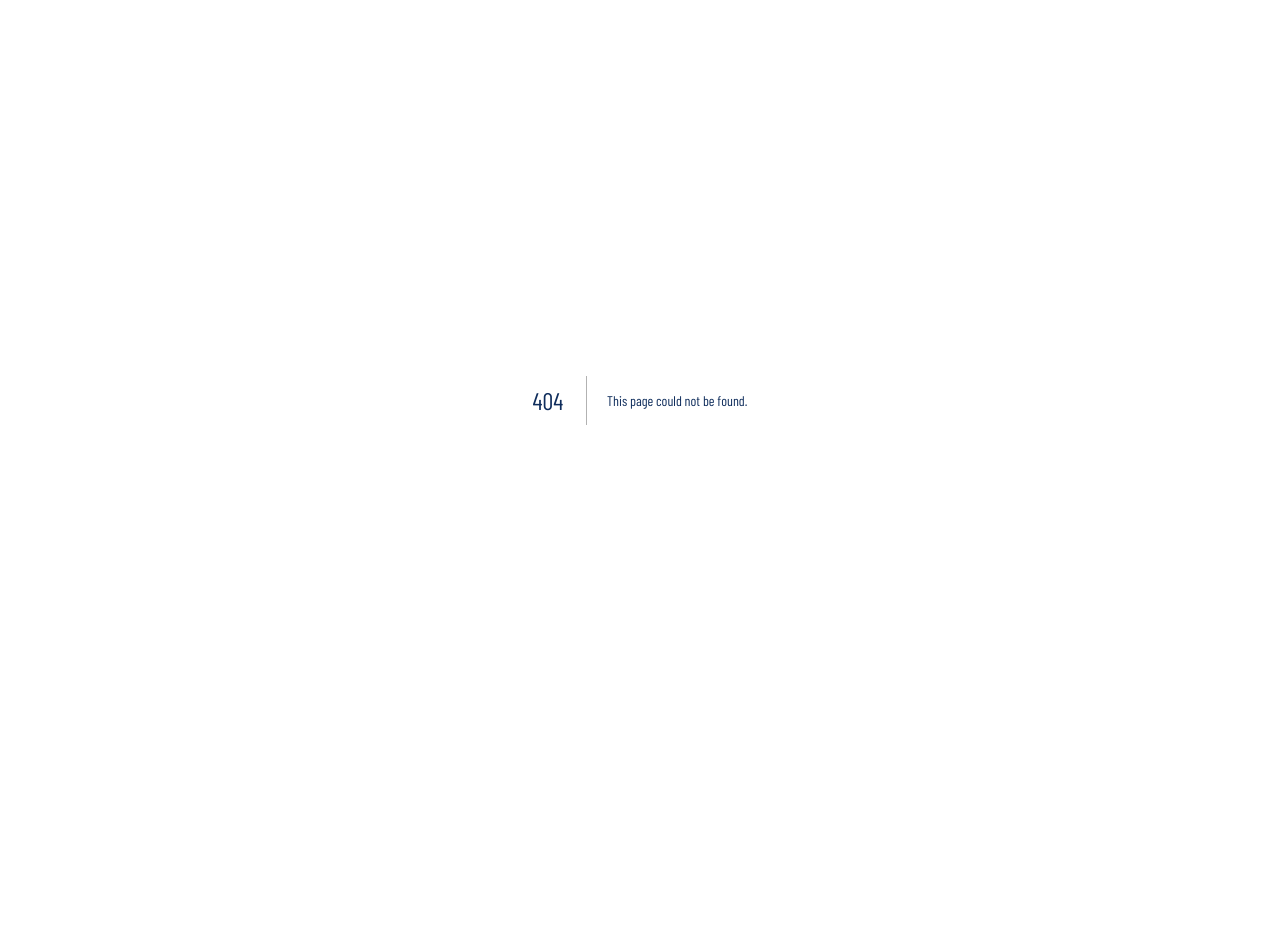
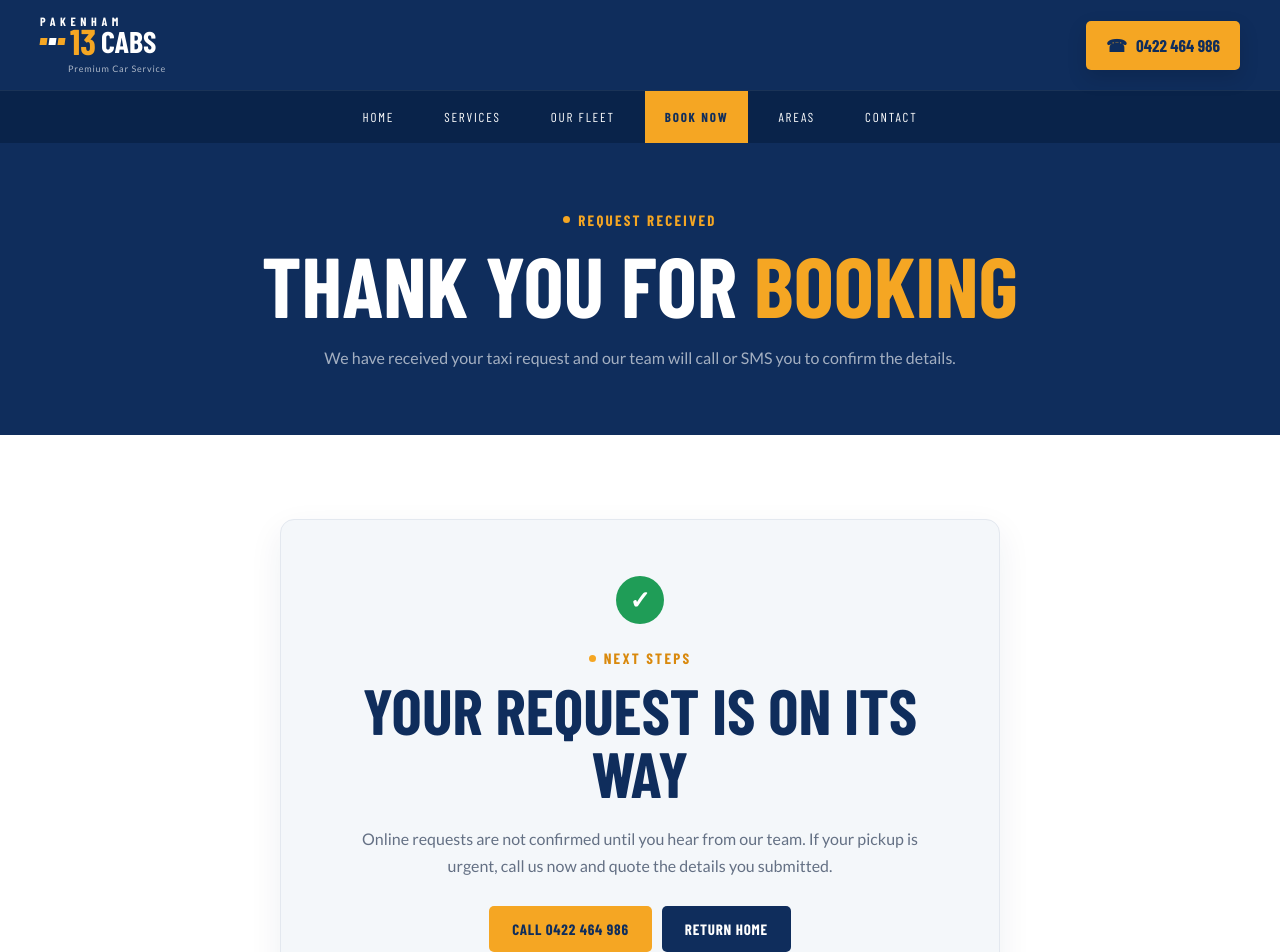
Before and after one commit to pakenham13cabs-ops/Pakenham13cabs, a Next.js app: page /booking-thank-you in a window 1280 px wide. Before the commit this address had no page. Shown: the top 952 px of the page. Before the commit the page ends 800 px from the top, so only its background shows below. Built offline with nearby package versions, Linux system fonts and the light colour scheme; a web font is replaced by a local one.

Commit message:
Add booking thank-you page

```diff
--- /dev/null
+++ b/app/booking-thank-you/page.tsx
@@ -0,0 +1,68 @@
+import type { Metadata } from "next";
+import { Footer } from "../components/Footer";
+import { Header } from "../components/Header";
+import { PHONE_DISPLAY, PHONE_HREF } from "../site-config";
+
+export const metadata: Metadata = {
+  title: "Booking Request Received",
+  description: "Your Pakenham 13 Cabs booking request has been received.",
+  alternates: { canonical: "/booking-thank-you" },
+  robots: { index: false, follow: false },
+};
+
+export default function BookingThankYouPage() {
+  return (
+    <>
+      <Header />
+
+      <main>
+        <section className="inner-hero booking-hero">
+          <div className="shell centered">
+            <span className="eyebrow eyebrow-light">
+              Request received
+            </span>
+
+            <h1>
+              Thank you for <strong>booking</strong>
+            </h1>
+
+            <p>
+              We have received your taxi request and our team will call or SMS
+              you to confirm the details.
+            </p>
+          </div>
+        </section>
+
+        <section className="section">
+          <div className="shell centered thank-you-card">
+            <span className="success-mark" aria-hidden="true">
+              ✓
+            </span>
+
+            <span className="eyebrow">Next steps</span>
+
+            <h2>Your request is on its way</h2>
+
+            <p>
+              Online requests are not confirmed until you hear from our team.
+              If your pickup is urgent, call us now and quote the details you
+              submitted.
+            </p>
+
+            <div className="success-actions">
+              <a className="button button-gold" href={PHONE_HREF}>
+                Call {PHONE_DISPLAY}
+              </a>
+
+              <a className="button button-navy" href="/">
+                Return home
+              </a>
+            </div>
+          </div>
+        </section>
+      </main>
+
+      <Footer />
+    </>
+  );
+}
```
